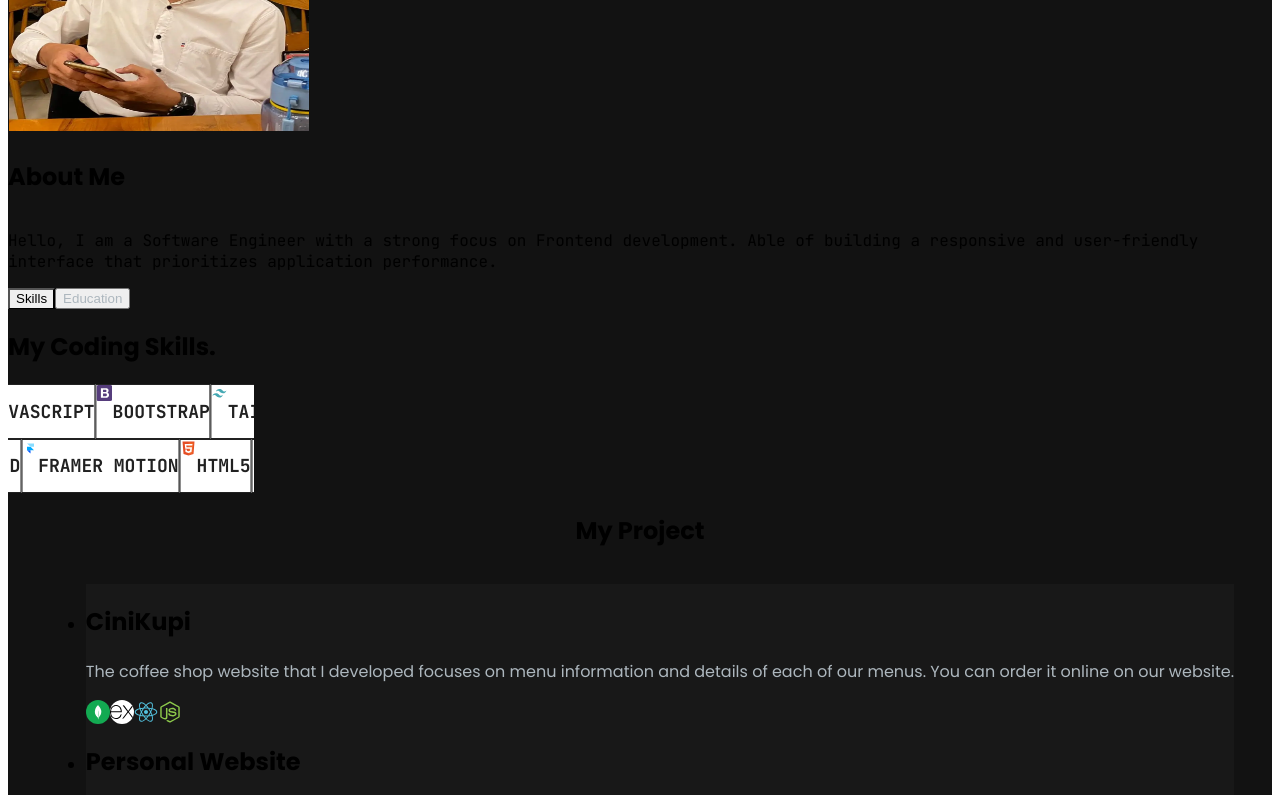
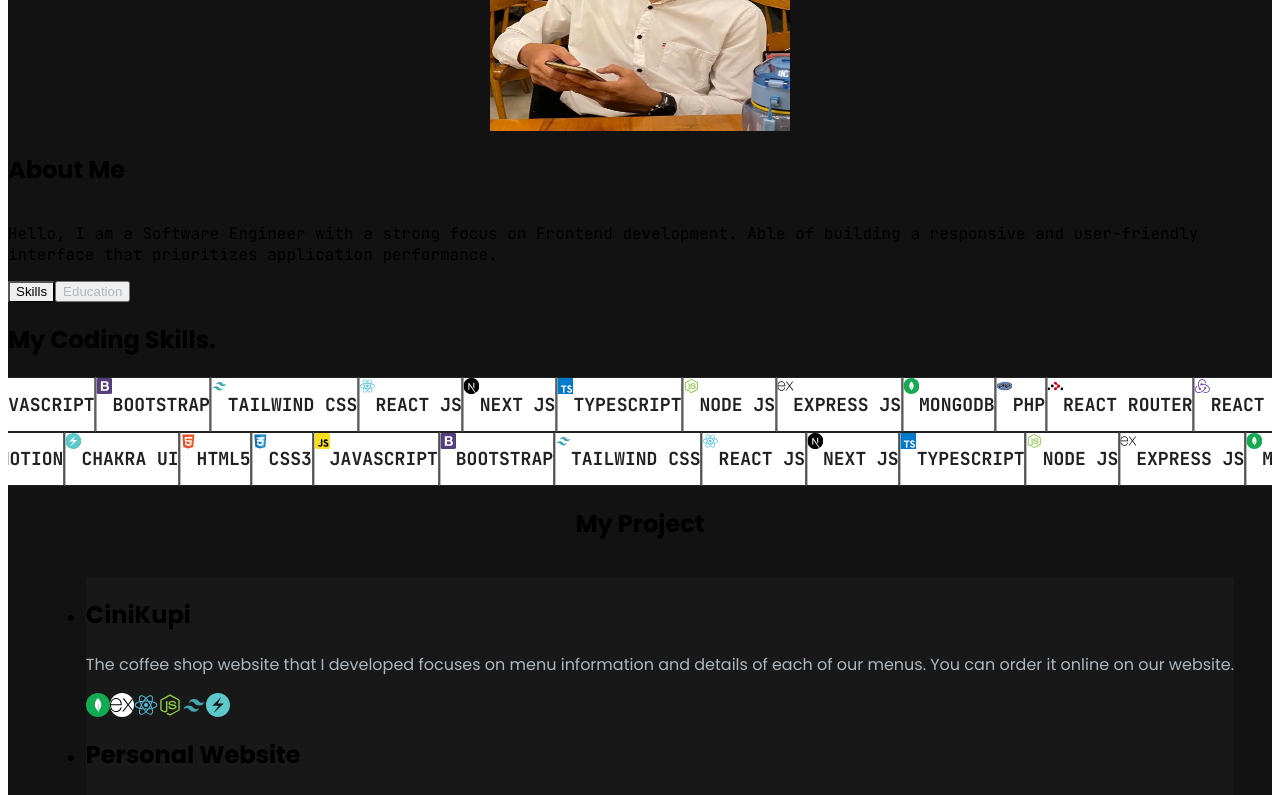
Before and after one commit to HanifFathan10/portofolio-nextjs, a Next.js app: page / in a window 1280 px wide. Shown: the part 420-1215 px from the top of the page. Built offline with nearby package versions, Linux system fonts and the light colour scheme.

Commit message:
refactor/fix minor issue at marquee skills

```diff
--- a/src/components/AboutSection/AboutSection.tsx
+++ b/src/components/AboutSection/AboutSection.tsx
@@ -98,6 +98,11 @@ const AboutSection = ({ id }: { id: string }) => {
       skill: "FRAMER MOTION",
       svg: "/svg/framer.svg",
     },
+    {
+      id: "CHAKRA",
+      skill: "CHAKRA UI",
+      svg: "/svg/chakraUI.svg",
+    },
   ];
 
   const TAB_DATA = [
@@ -108,13 +113,13 @@ const AboutSection = ({ id }: { id: string }) => {
         <React.Fragment>
           <h1 className="font-bold my-2">My Coding Skills.</h1>
           <div
-            className={`max-w-[246px] sm:max-w-xl flex flex-col overflow-x-hidden space-y-1 ${jetBrains.className}`}
+            className={`grid grid-rows-2 place-content-center space-y-1 ${jetBrains.className}`}
           >
             <Marquee
               autoFill={true}
               speed={30}
               pauseOnHover={true}
-              className="py-2 overflow-x-hidden"
+              className=" py-2"
             >
               {ListData.map((result, i) => (
                 <ListSkills src={result.svg} title={result.skill} key={i} />
@@ -124,7 +129,7 @@ const AboutSection = ({ id }: { id: string }) => {
               autoFill={true}
               speed={30}
               pauseOnHover={true}
-              className="py-2 overflow-x-hidden"
+              className=" py-2"
               direction="right"
             >
               {ListData.map((result, i) => (
@@ -156,24 +161,26 @@ const AboutSection = ({ id }: { id: string }) => {
     },
   ];
   return (
-    <section className="text-white mt-44 mb-20 sm:mt-20" id={id}>
-      <div className="md:grid md:grid-cols-2 gap-8 items-center py-8 px-4 xl:gap-16 sm:py-16 xl:px-16 justify-between">
+    <section
+      className="md:grid md:grid-cols-2 gap-8 flex flex-col items-center py-8 px-4 xl:gap-16 sm:py-16 xl:px-16 justify-center text-white mt-44 mb-20 sm:mt-20"
+      id={id}
+    >
       <Image
         src={"/img/about.webp"}
         alt="about"
         width={300}
         height={300}
         fetchPriority="high"
-          className="rounded-lg border border-fuchsia-500 shadow-sky-500 shadow-2xl bg-cover bg-center overflow-hidden"
+        className="rounded-lg border border-fuchsia-500 shadow-sky-500 shadow-2xl bg-cover bg-center"
       />
-        <div className="mt-20 md:mt-0 text-lg flex flex-col">
+      <div className="w-full mt-20 md:mt-0 text-lg flex flex-col ">
         <h1 className="text-3xl md:text-4xl font-bold text-white mb-4">
           About Me
         </h1>
         <p className={`text-xs lg:text-sm ${jetBrains.className}`}>
           Hello, I am a Software Engineer with a strong focus on Frontend
-            development. Able of building a responsive and user-friendly
-            interface that prioritizes application performance.
+          development. Able of building a responsive and user-friendly interface
+          that prioritizes application performance.
         </p>
         <div className="flex justify-start mt-8">
           <TabButton
@@ -193,7 +200,6 @@ const AboutSection = ({ id }: { id: string }) => {
         </div>
         {TAB_DATA.find((t) => t.id === tab)?.content}
       </div>
-      </div>
     </section>
   );
 };
--- a/src/components/ProjectsSection/ProjectCart.tsx
+++ b/src/components/ProjectsSection/ProjectCart.tsx
@@ -1,5 +1,5 @@
 "use client";
-import React, { Key } from "react";
+import React, { Key, ReactNode } from "react";
 import { Iproject } from "./ProjectsSection";
 import Link from "next/link";
 import Image from "next/image";
@@ -48,14 +48,14 @@ const ProjectCart = ({
         </div>
         <div className="flex gap-3">
           {techStack.map((stack: any, i: Key) => (
-            <img
+            <Image
               key={i}
               src={stack.src}
               alt={stack.alt}
               width={24}
               height={24}
               className={
-                stack.id === "express" ? "rounded-full p-1 bg-[#ffffff]" : ""
+                stack.id == "express" ? "rounded-full p-1 bg-[#ffffff]" : ""
               }
               fetchPriority="high"
             />
--- a/src/components/ProjectsSection/ProjectsSection.tsx
+++ b/src/components/ProjectsSection/ProjectsSection.tsx
@@ -45,6 +45,16 @@ const ProjectData: Iproject[] = [
         src: "/svg/node.svg",
         alt: "nodejs",
       },
+      {
+        id: "tailwind",
+        src: "/svg/tailwind.svg",
+        alt: "tailwind",
+      },
+      {
+        id: "chalraUI",
+        src: "/svg/chakraUI.svg",
+        alt: "chalraUI",
+      },
     ],
   },
   {
@@ -70,6 +80,11 @@ const ProjectData: Iproject[] = [
         id: "framer",
         src: "/svg/framer.svg",
         alt: "framer",
+      },
+      {
+        id: "tailwind",
+        src: "/svg/tailwind.svg",
+        alt: "tailwind",
       },
     ],
   },
```
Also changed, not shown: public/svg/chakraUI.svg (added), public/svg/next.svg. Lines whose indentation alone changed are shown as unchanged.
